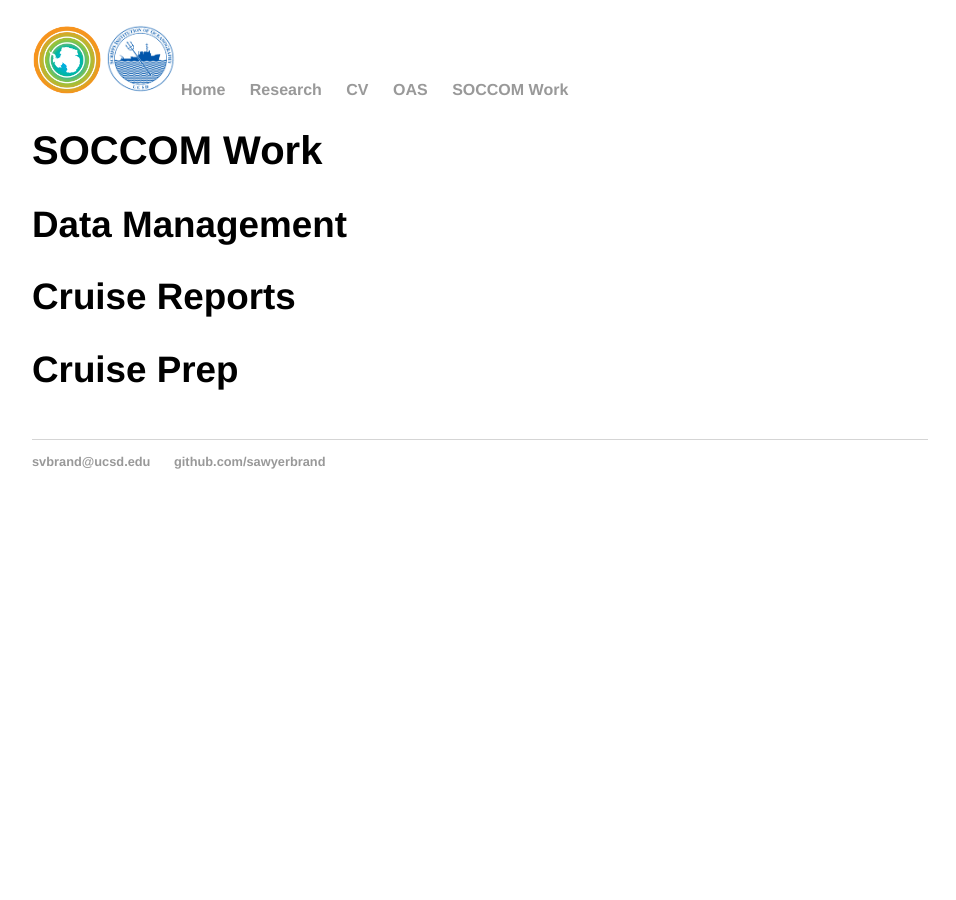
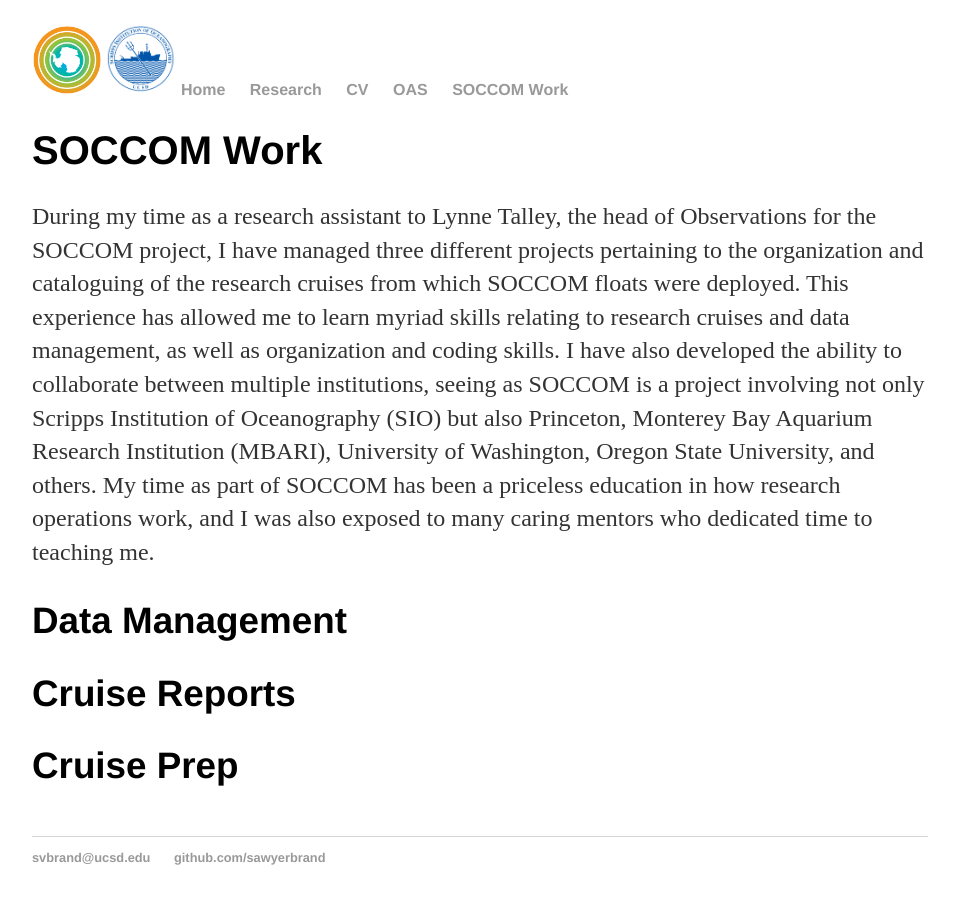
Before and after one commit to SawyerBrand/SawyerBrand.github.io, a Jekyll site: the page built from SOCCOM/index.html, in a window 1280 px wide. Shown: the whole page, without its empty margins (160-1116 px from the left). Built offline with Jekyll 4.4.1, drawn with Linux system fonts in a browser that asks for light colours.

Commit message:
Update index.html

```diff
--- a/SOCCOM/index.html
+++ b/SOCCOM/index.html
@@ -16,6 +16,13 @@ title: SOCCOM Work
 			<div class="blurb">
 	<h1>SOCCOM Work</h1>
 			<div>
+			<p> During my time as a research assistant to Lynne Talley, the head of Observations for the SOCCOM project, I have managed
+				three different projects pertaining to the organization and cataloguing of the research cruises from which SOCCOM floats
+				were deployed. This experience has allowed me to learn myriad skills relating to research cruises and data management, as
+				well as organization and coding skills. I have also developed the ability to collaborate between multiple institutions, seeing as
+				SOCCOM is a project involving not only Scripps Institution of Oceanography (SIO) but also Princeton, Monterey Bay Aquarium Research
+				Institution (MBARI), University of Washington, Oregon State University, and others. My time as part of SOCCOM has been a priceless
+				education in how research operations work, and I was also exposed to many caring mentors who dedicated time to teaching me.</p>
 			<h2 font-size: 2em;>Data Management</h2>
 			<p As a research></p>
 
```
